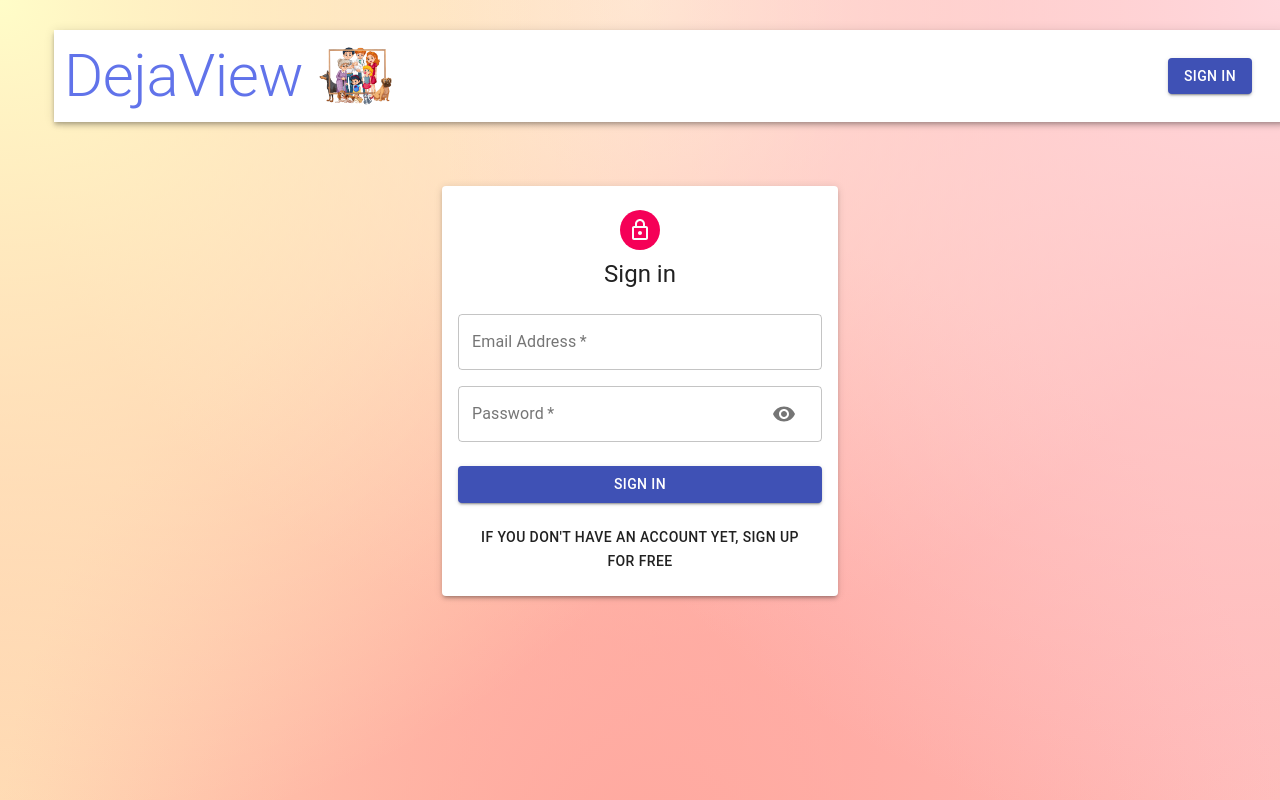
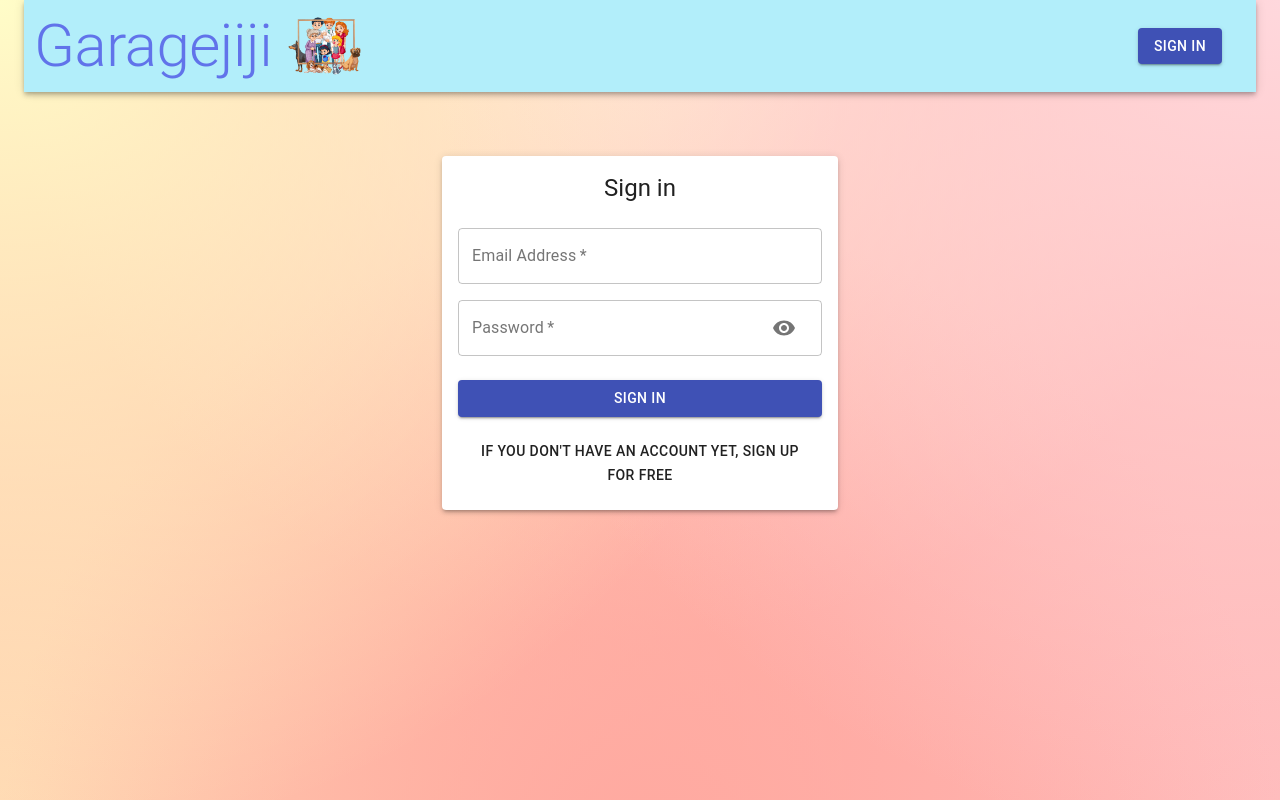
Before and after one commit to kb09/bunchOstuff, a React (Create React App) app in the folder frontend/: page /auth in a window 1280 px wide. Built offline with nearby package versions, Linux system fonts and the light colour scheme.

Commit message:
fix styles

```diff
--- a/frontend/src/api/index.js
+++ b/frontend/src/api/index.js
@@ -2,13 +2,13 @@ import axios from "axios";
 
 const API = axios.create({baseURL: "http://localhost:4000"})
 
-// API.interceptors.request.use((req) => {
-//   if (localStorage.getItem('profile')) {
-//     req.headers.Authorization = `Bearer ${JSON.parse(localStorage.getItem('profile')).token}`;
-//   }
+API.interceptors.request.use((req) => {
+  if (localStorage.getItem('profile')) {
+    req.headers.Authorization = `Bearer ${JSON.parse(localStorage.getItem('profile')).token}`;
+  }
 
-//   return req;
-// });
+  return req;
+});
 
 export const fetchPosts = () => API.get("/posts");
 export const createPost = (newPost) => API.post("/posts", newPost); // sends newPost as a data
--- a/frontend/src/components/Auth/Auth.js
+++ b/frontend/src/components/Auth/Auth.js
@@ -98,9 +98,9 @@ const Auth = () => {
   return (
     <Container component="main" maxWidth="xs">
       <Paper className={classes.paper} elevation={3}>
-        <Avatar className={classes.avatar}>
+        {/* <Avatar className={classes.avatar}>
           <LockOutlinedIcon />
-        </Avatar>
+        </Avatar> ///////////*/}
 
         <Typography component="h1" variant="h5">
           {isSignup ? "Sign up" : "Sign in"}
--- a/frontend/src/components/Auth/styles.js
+++ b/frontend/src/components/Auth/styles.js
@@ -13,10 +13,10 @@ export default makeStyles((theme) => ({
       margin: theme.spacing(1),
     },
   },
-  avatar: {
-    margin: theme.spacing(1),
-    backgroundColor: theme.palette.secondary.main,
-  },
+  // avatar: {
+  //   margin: theme.spacing(1),
+  //   backgroundColor: theme.palette.secondary.main,
+  // },
   form: {
     width: '100%', // Fix IE 11 issue.
     marginTop: theme.spacing(3),
--- a/frontend/src/components/Form/Form.js
+++ b/frontend/src/components/Form/Form.js
@@ -54,7 +54,7 @@ const Form = ({ currentId, setCurrentId }) => {
         className={`${classes.root} ${classes.form}`}
         onSubmit={handleSubmit}
       >
-        <Typography variant="h6">{ currentId ? `Editing "${post.title}"` : 'Create a Dejaviewwwww' }</Typography>
+        <Typography variant="h6">{ currentId ? `Editing "${post.title}"` : 'Post An Ad' }</Typography>
 
         <TextField
           name="creator"
@@ -108,25 +108,27 @@ const Form = ({ currentId, setCurrentId }) => {
             }
           />
           <Button
+           className={classes.buttonClear} /////
+            variant="contained"
+            color="warning"
+            size="larger"
+            onClick={clear}
+            halfWidth
+          >
+            Clear All
+          </Button>
+
+          <Button
             className={classes.buttonSubmit}
             variant="contained"
             // color="primary"
             size="larger"
             type="submit"
-            fullWidth
+            halfWidth
           >
             Submit
           </Button>
-          <Button
-           className={classes.buttonClear} /////
-            variant="contained"
-            color="warning"
-            size="medium"
-            onClick={clear}
-            halfWidth
-          >
-            Clear All
-          </Button>
+
         </div>
       </form>
     </Paper>
--- a/frontend/src/components/Form/styles.js
+++ b/frontend/src/components/Form/styles.js
@@ -9,6 +9,7 @@ export default makeStyles((theme) => ({
   paper: {
     padding: theme.spacing(2),
     backgroundColor:'#e4e6f3',
+    borderRadius:'10px 100px / 120px;', ///////
   },
   form: {
     display: 'flex',
@@ -24,13 +25,16 @@ export default makeStyles((theme) => ({
   buttonSubmit: {
     marginTop:10,
     marginBottom: 10,
+    marginLeft:10,
     color:'black',
     backgroundColor:'#0fb856',
 
   },
   buttonClear: {
+    marginLeft:20,
     color:'black',
     backgroundColor:'#e33540',
 
-  }
+  },
+
 }));
--- a/frontend/src/components/Navbar/Navbar.js
+++ b/frontend/src/components/Navbar/Navbar.js
@@ -1,4 +1,3 @@
-
 // google start ::
 // import React from "react";
 import React, { useState, useEffect } from "react";
@@ -6,8 +5,7 @@ import {useDispatch} from "react-redux";
 // end
 
 import { Typography, AppBar, Button, Toolbar, Avatar } from "@material-ui/core";
-
-import dejaview from "../../images/dejaview.png";
+import Garagejiji from "../../images/Garagejiji.png";
 import useStyles from "./styles";
 
 // google task ::
@@ -58,34 +56,34 @@ const Navbar = () => {
           variant="h2"
           align="center"
         >
-          DejaView
+         Garagejiji
         </Typography>{" "}
         {/* component={Link} to go to home page */}
         <img
           className={classes.image}
-          src={dejaview}
-          alt="dejaview"
+          src={Garagejiji}
+          alt="Garagejiji"
           height="60"
         />
       </div>
       <Toolbar className={classes.toolbar}>
         {user ? (
           <div className={classes.profile}>
-            <Avatar
+            {/* <Avatar
               className={classes.purple}
               alt={user.result.name}
               src={user.result.imageUrl}
             >
               {" "}
               {user.result.name.charAt(0)}{" "}
-            </Avatar>
+            </Avatar> ////////////// */}
             <Typography className={classes.userName} variant="h6">
               {user.result.name}
             </Typography>
             <Button
               variant="contained"
               className={classes.logout}
-              color="secondary"
+
               // google task ::
               onClick={logout}
               // end
--- a/frontend/src/components/Navbar/styles.js
+++ b/frontend/src/components/Navbar/styles.js
@@ -3,12 +3,13 @@ import { deepPurple } from '@material-ui/core/colors';
 
 export default makeStyles((theme) => ({
   appBar: {
-    margin: '30px',
+    marginBottom:'20px',
     display: 'flex',
     flexDirection: 'row',
     justifyContent: 'space-between',
     alignItems: 'center',
     padding: '10px',
+    backgroundColor:'#b2eefa',
 
   },
   heading: {
@@ -33,6 +34,7 @@ export default makeStyles((theme) => ({
   userName: {
     display: 'flex',
     alignItems: 'center',
+
   },
   brandContainer: {
     display: 'flex',
@@ -42,4 +44,10 @@ export default makeStyles((theme) => ({
     color: theme.palette.getContrastText(deepPurple[500]),
     backgroundColor: deepPurple[500],
   },
+  logout:{
+    color: '#6173ea',
+  },
+  userName:{
+    color: '#6173ea',
+  }
 }));
--- a/frontend/src/components/Posts/Post/styles.js
+++ b/frontend/src/components/Posts/Post/styles.js
@@ -3,8 +3,8 @@ import { makeStyles } from '@material-ui/core/styles';
 export default makeStyles({
   media: {
     height: '100px',
-    paddingTop: '56.25%',
-    backgroundColor: 'rgba(0, 0, 0, 0.5)',
+    paddingTop: '50%',
+    backgroundColor: 'rgba(0, 0, 0, 0.5)',//////ask
     backgroundBlendMode: 'darken',
   },
   border: {
@@ -22,6 +22,7 @@ export default makeStyles({
     height: '100%',
     position: 'relative',
     border:'solid',
+    width:'100%',
     backgroundColor: '#e4e6f3',
     // backgroundColor: 'transparent',
 
```
Also changed, not shown: frontend/src/images/Garagejiji.png (renamed from frontend/src/images/dejaview.png).
